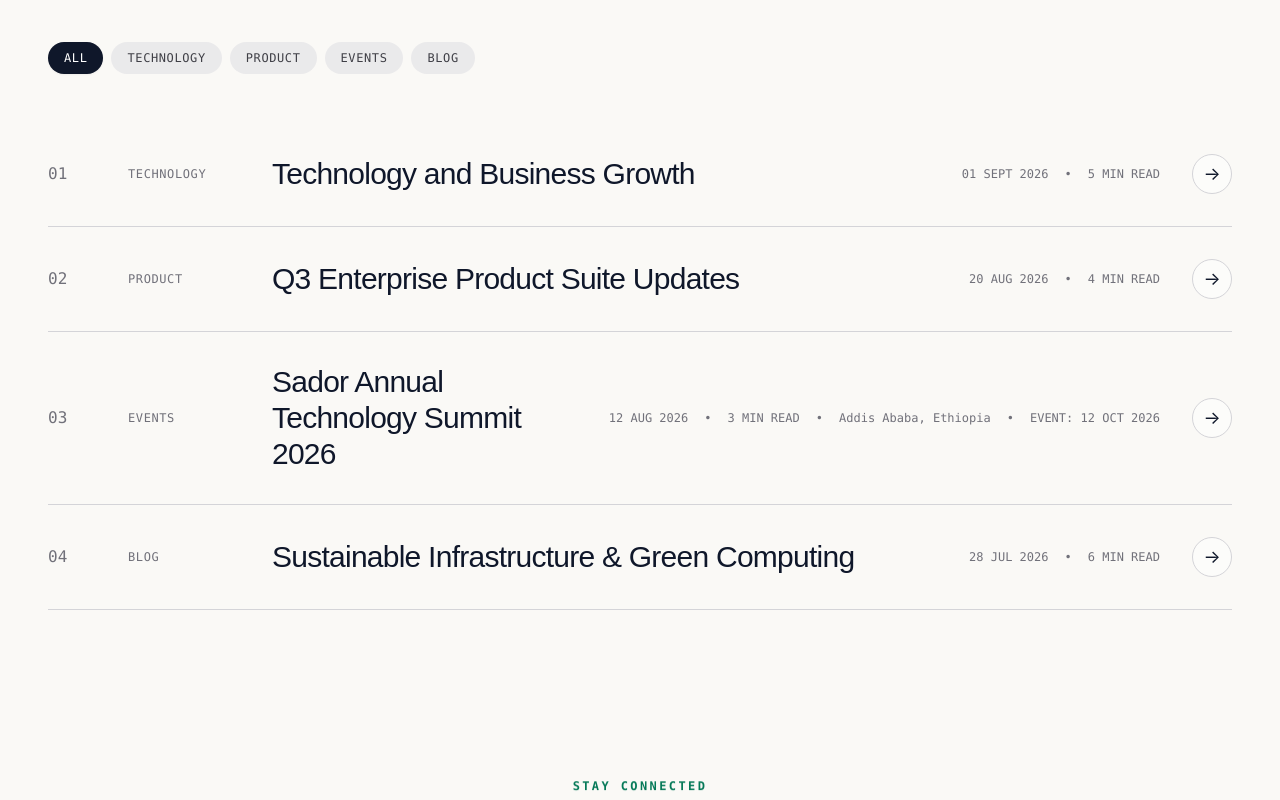
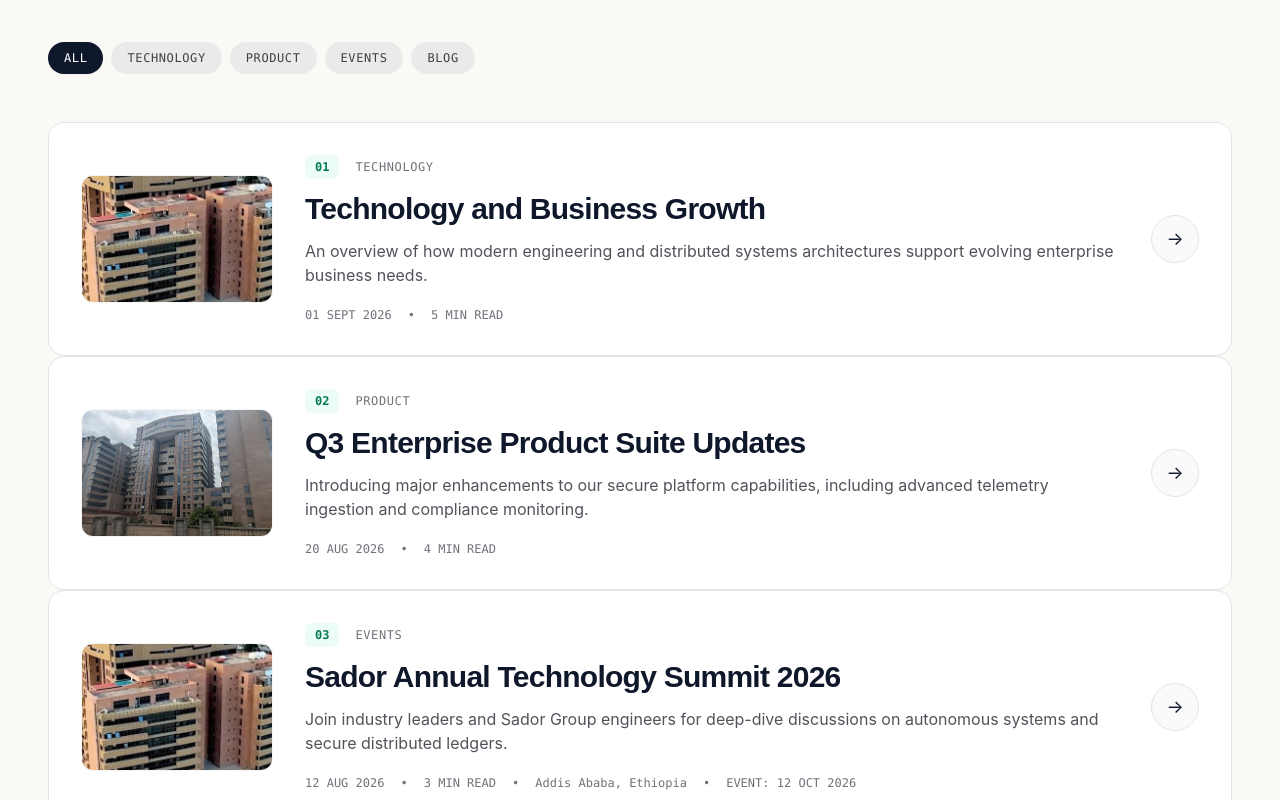
Before and after one commit to bante27/sador-group-website, a React (Vite) app: page /news in a window 1280 px wide. Shown: the part 920-1720 px from the top of the page. Built offline with nearby package versions, Linux system fonts and the light colour scheme.

Commit message:
update insightitem

```diff
--- a/src/features/insights/components/InsightItem.tsx
+++ b/src/features/insights/components/InsightItem.tsx
@@ -1,7 +1,6 @@
-import React, { useState, useRef, useLayoutEffect } from 'react';
+import React, { useState } from 'react';
 import { Insight } from '../types/insight.types';
 import InsightMeta from './InsightMeta';
-import gsap from 'gsap';
 
 interface InsightItemProps {
     insight: Insight;
@@ -11,14 +10,6 @@ interface InsightItemProps {
 
 export const InsightItem: React.FC<InsightItemProps> = ({ insight, index, onSelect }) => {
     const [isHovered, setIsHovered] = useState(false);
-    const itemRef = useRef<HTMLDivElement>(null);
-    const numberRef = useRef<HTMLSpanElement>(null);
-    const titleRef = useRef<HTMLHeadingElement>(null);
-    const categoryRef = useRef<HTMLSpanElement>(null);
-    const arrowRef = useRef<HTMLDivElement>(null);
-    const dividerRef = useRef<HTMLDivElement>(null);
-    const previewRef = useRef<HTMLDivElement>(null);
-
     const formattedIndex = String(index + 1).padStart(2, '0');
     const isExternal = Boolean(insight.externalUrl);
 
@@ -30,42 +21,12 @@ export const InsightItem: React.FC<InsightItemProps> = ({ insight, index, onSele
         }
     };
 
-    useLayoutEffect(() => {
-        const prefersReducedMotion = window.matchMedia('(prefers-reduced-motion: reduce)').matches;
-        if (prefersReducedMotion) return;
-
-        const ctx = gsap.context(() => {
-            if (isHovered) {
-                gsap.to(numberRef.current, { x: 6, duration: 0.3, ease: 'power3.out' });
-                gsap.to(titleRef.current, { x: 8, duration: 0.3, ease: 'power3.out' });
-                gsap.to(categoryRef.current, { color: '#059669', duration: 0.3 });
-                gsap.to(arrowRef.current, { x: 8, y: -4, rotation: 45, duration: 0.3, ease: 'power3.out' });
-                gsap.to(dividerRef.current, { backgroundColor: '#059669', height: '2px', duration: 0.3 });
-                if (previewRef.current && insight.image) {
-                    gsap.to(previewRef.current, { opacity: 1, scale: 1, y: 0, duration: 0.5, ease: 'power3.out' });
-                }
-            } else {
-                gsap.to(numberRef.current, { x: 0, duration: 0.3, ease: 'power3.out' });
-                gsap.to(titleRef.current, { x: 0, duration: 0.3, ease: 'power3.out' });
-                gsap.to(categoryRef.current, { color: '#71717A', duration: 0.3 });
-                gsap.to(arrowRef.current, { x: 0, y: 0, rotation: 0, duration: 0.3, ease: 'power3.out' });
-                gsap.to(dividerRef.current, { backgroundColor: '#D4D4D8', height: '1px', duration: 0.3 });
-                if (previewRef.current) {
-                    gsap.to(previewRef.current, { opacity: 0, scale: 0.94, y: 10, duration: 0.3, ease: 'power3.out' });
-                }
-            }
-        }, itemRef);
-
-        return () => ctx.revert();
-    }, [isHovered, insight.image]);
-
     return (
-        <div ref={itemRef} className="relative group">
         <div
             onClick={handleClick}
             onMouseEnter={() => setIsHovered(true)}
             onMouseLeave={() => setIsHovered(false)}
-                className="py-8 cursor-pointer flex flex-col md:flex-row md:items-center justify-between gap-6 transition-colors"
+            className="group relative cursor-pointer bg-white border border-zinc-200 rounded-2xl p-6 md:p-8 transition-all duration-300 hover:shadow-xl hover:border-emerald-600 flex flex-col md:flex-row gap-6 md:gap-8 items-start md:items-center justify-between"
             role="article"
             tabIndex={0}
             aria-label={`Read ${insight.title}`}
@@ -76,35 +37,41 @@ export const InsightItem: React.FC<InsightItemProps> = ({ insight, index, onSele
                 }
             }}
         >
-                {/* Number & Category & Title */}
-                <div className="flex items-start md:items-center gap-6 md:gap-12 flex-1">
-                    <span
-                        ref={numberRef}
-                        className="font-mono text-sm md:text-base text-zinc-500 font-medium w-8"
-                    >
+            {/* Image Preview Box on the Left or Right */}
+            {insight.image && (
+                <div className="w-full md:w-48 h-32 rounded-xl overflow-hidden bg-zinc-100 shrink-0 border border-zinc-100 relative">
+                    <img
+                        src={insight.image}
+                        alt={insight.title}
+                        className="w-full h-full object-cover transition-transform duration-500 group-hover:scale-105"
+                        loading="lazy"
+                    />
+                    <div className="absolute inset-0 bg-emerald-950/10 opacity-0 group-hover:opacity-100 transition-opacity" />
+                </div>
+            )}
+
+            {/* Content info */}
+            <div className="flex-1 flex flex-col justify-between space-y-3">
+                <div className="flex items-center gap-4">
+                    <span className="font-mono text-xs font-semibold text-emerald-700 bg-emerald-50 px-2.5 py-1 rounded-md">
                         {formattedIndex}
                     </span>
-
-                    <div className="flex flex-col md:flex-row md:items-center gap-2 md:gap-8 flex-1">
-                        <span
-                            ref={categoryRef}
-                            className="text-xs uppercase tracking-wider font-mono text-zinc-500 w-28"
-                        >
+                    <span className="font-mono text-xs uppercase tracking-wider text-zinc-500 font-medium">
                         {insight.category}
                     </span>
+                </div>
 
-                        <h3
-                            ref={titleRef}
-                            className="text-2xl md:text-3xl font-light text-slate-900 tracking-tight flex-1"
-                        >
+                <h3 className="text-2xl md:text-3xl font-semibold text-slate-900 tracking-tight group-hover:text-emerald-700 transition-colors">
                     {insight.title}
                 </h3>
-                    </div>
-                </div>
 
-                {/* Metadata & Arrow */}
-                <div className="flex items-center gap-8 justify-between md:justify-end">
-                    <div className="hidden lg:block text-right">
+                {insight.excerpt && (
+                    <p className="text-zinc-600 text-sm md:text-base line-clamp-2 leading-relaxed">
+                        {insight.excerpt}
+                    </p>
+                )}
+
+                <div className="pt-2">
                     <InsightMeta
                         publishedAt={insight.publishedAt}
                         readingTime={insight.readingTime}
@@ -112,33 +79,12 @@ export const InsightItem: React.FC<InsightItemProps> = ({ insight, index, onSele
                         eventDate={insight.eventDate}
                     />
                 </div>
-
-                    <div
-                        ref={arrowRef}
-                        className="w-10 h-10 rounded-full border border-zinc-300 flex items-center justify-center text-slate-900 bg-white/50 shrink-0"
-                    >
-                        <span className="text-lg">→</span>
-                    </div>
-                </div>
             </div>
 
-            {/* Floating Image Preview on Desktop */}
-            {insight.image && (
-                <div
-                    ref={previewRef}
-                    className="hidden lg:block absolute right-24 top-1/2 -translate-y-1/2 w-72 h-44 rounded-lg overflow-hidden shadow-2xl pointer-events-none z-20 opacity-0 scale-94 translate-y-2 border border-zinc-200 bg-white"
-                >
-                    <img
-                        src={insight.image}
-                        alt={insight.title}
-                        className="w-full h-full object-cover"
-                        loading="lazy"
-                    />
+            {/* Action Arrow */}
+            <div className="w-12 h-12 rounded-full border border-zinc-200 flex items-center justify-center text-slate-900 bg-zinc-50 group-hover:bg-emerald-600 group-hover:text-white group-hover:border-emerald-600 transition-all duration-300 shrink-0 self-end md:self-center">
+                <span className="text-lg transition-transform duration-300 group-hover:translate-x-0.5 group-hover:-translate-y-0.5">→</span>
             </div>
-            )}
-
-            {/* Divider */}
-            <div ref={dividerRef} className="w-full h-[1px] bg-zinc-300 transition-colors" />
         </div>
     );
 };
```
Lines whose indentation alone changed are shown as unchanged.
